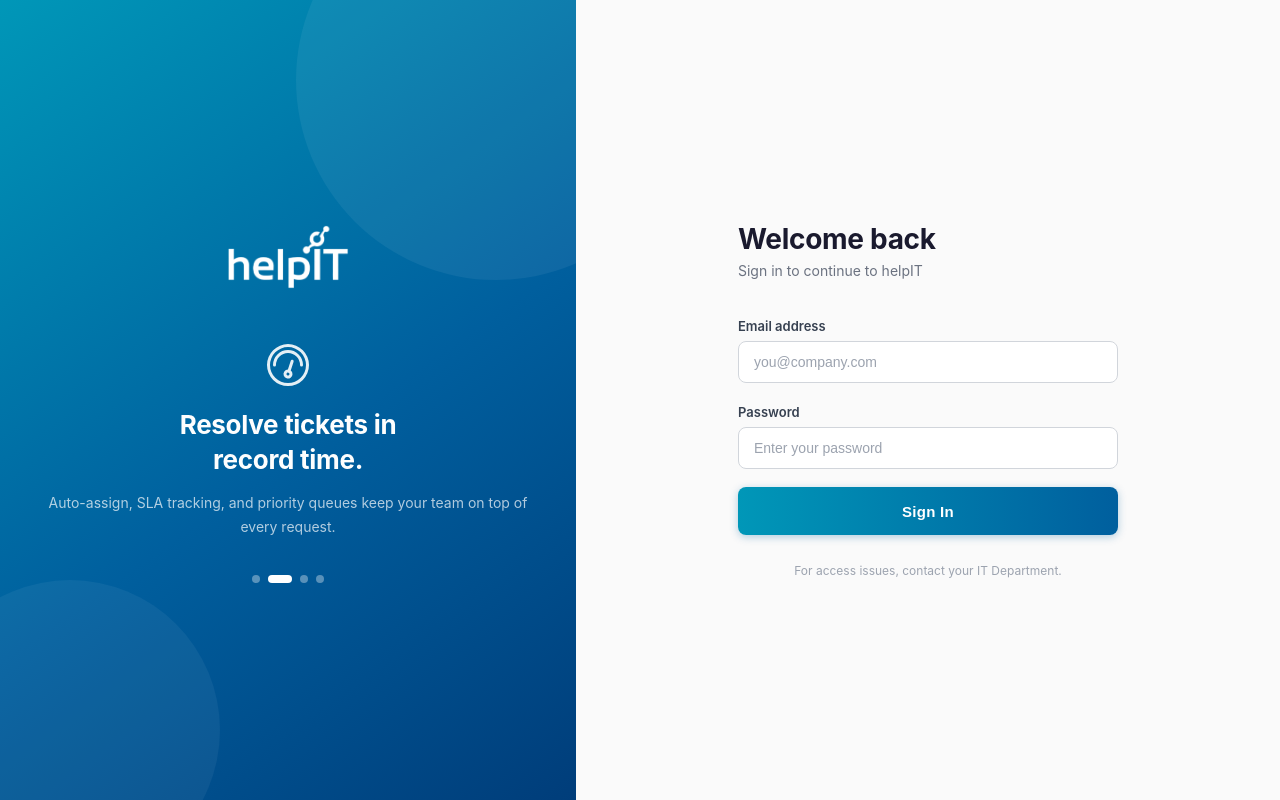
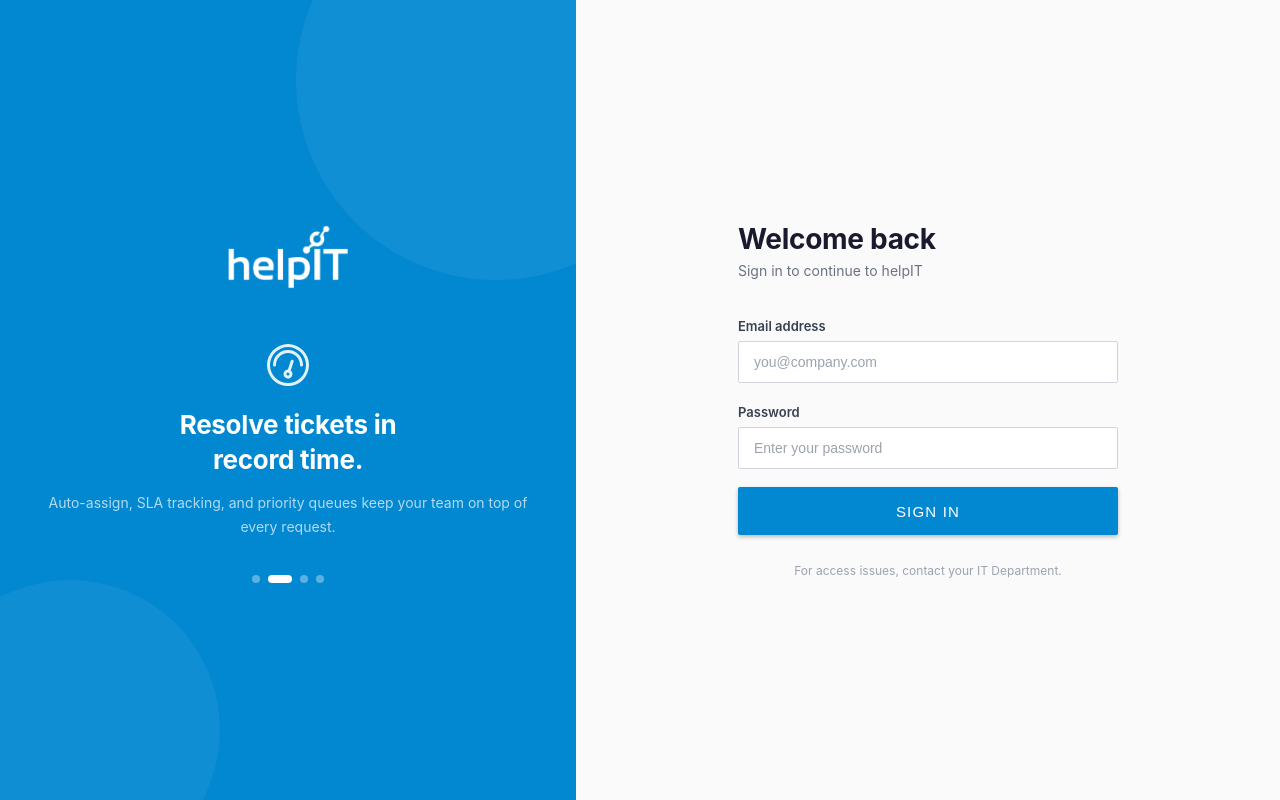
Before and after one commit to imkaiwhyask/helpIT, a Vue app in the folder frontend/: page /login in a window 1280 px wide. Built offline with nearby package versions, Linux system fonts and the light colour scheme; no server answers; what vue3-apexcharts would draw is missing.

Commit message:
Login: replace gradients with flat solid colors per Material Design 1.0 spec

```diff
--- a/frontend/src/views/LoginView.vue
+++ b/frontend/src/views/LoginView.vue
@@ -149,7 +149,7 @@ async function handleLogin() {
 /* ── Left brand panel ── */
 .brand-panel {
   width: 45%;
-  background: linear-gradient(145deg, #0097b8 0%, #005f9e 55%, #003d7a 100%);
+  background: #0288d1;
   display: flex;
   align-items: center;
   justify-content: center;
@@ -300,15 +300,15 @@ async function handleLogin() {
   background: #fff !important;
   border: 1.5px solid #d1d5db !important;
   box-shadow: none !important;
-  border-radius: 8px !important;
-  transition: border-color 0.2s, box-shadow 0.2s;
+  border-radius: 2px !important;
+  transition: border-color 0.2s;
 }
 .md-input :deep(.el-input__wrapper:hover) {
-  border-color: #0097b8 !important;
+  border-color: #0288d1 !important;
 }
 .md-input :deep(.el-input__wrapper.is-focus) {
-  border-color: #0097b8 !important;
-  box-shadow: 0 0 0 3px rgba(0, 151, 184, 0.12) !important;
+  border-color: #0288d1 !important;
+  box-shadow: 0 0 0 2px rgba(2, 136, 209, 0.15) !important;
 }
 .md-input :deep(.el-input__inner) {
   color: #111827 !important;
@@ -325,22 +325,24 @@ async function handleLogin() {
 .signin-btn {
   width: 100%;
   height: 48px !important;
-  background: linear-gradient(90deg, #0097b8 0%, #005f9e 100%) !important;
+  background: #0288d1 !important;
   border: none !important;
-  border-radius: 8px !important;
+  border-radius: 2px !important;
   color: #fff !important;
   font-size: 15px !important;
-  font-weight: 600 !important;
-  letter-spacing: 0.02em;
-  box-shadow: 0 2px 8px rgba(0, 100, 160, 0.3) !important;
-  transition: box-shadow 0.2s, transform 0.1s !important;
+  font-weight: 500 !important;
+  letter-spacing: 0.08em;
+  text-transform: uppercase;
+  box-shadow: 0 2px 4px rgba(0,0,0,0.25) !important;
+  transition: box-shadow 0.2s, background 0.2s !important;
 }
 .signin-btn:hover {
-  box-shadow: 0 4px 16px rgba(0, 100, 160, 0.45) !important;
-  transform: translateY(-1px);
+  background: #0277bd !important;
+  box-shadow: 0 4px 8px rgba(0,0,0,0.3) !important;
 }
 .signin-btn:active {
-  transform: translateY(0);
+  background: #01579b !important;
+  box-shadow: 0 1px 2px rgba(0,0,0,0.2) !important;
 }
 
 /* ── Footer ── */
```
